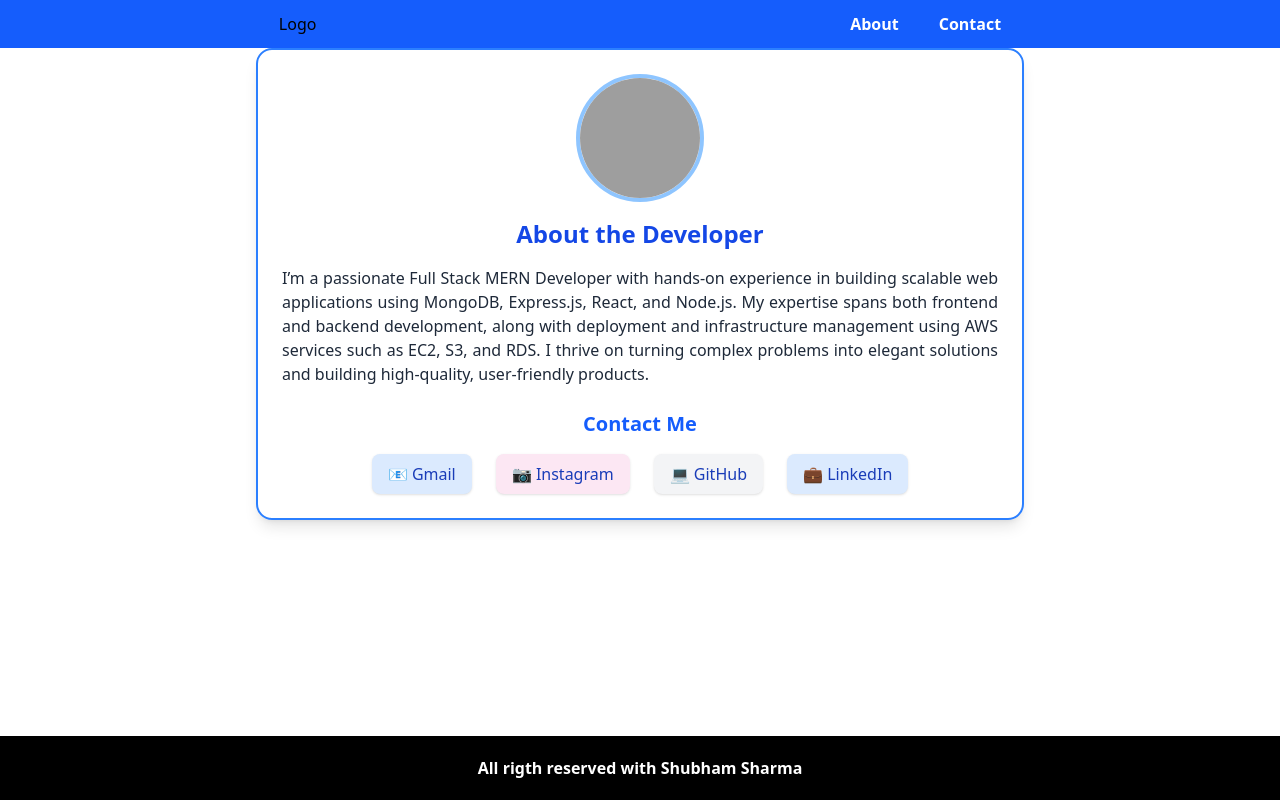
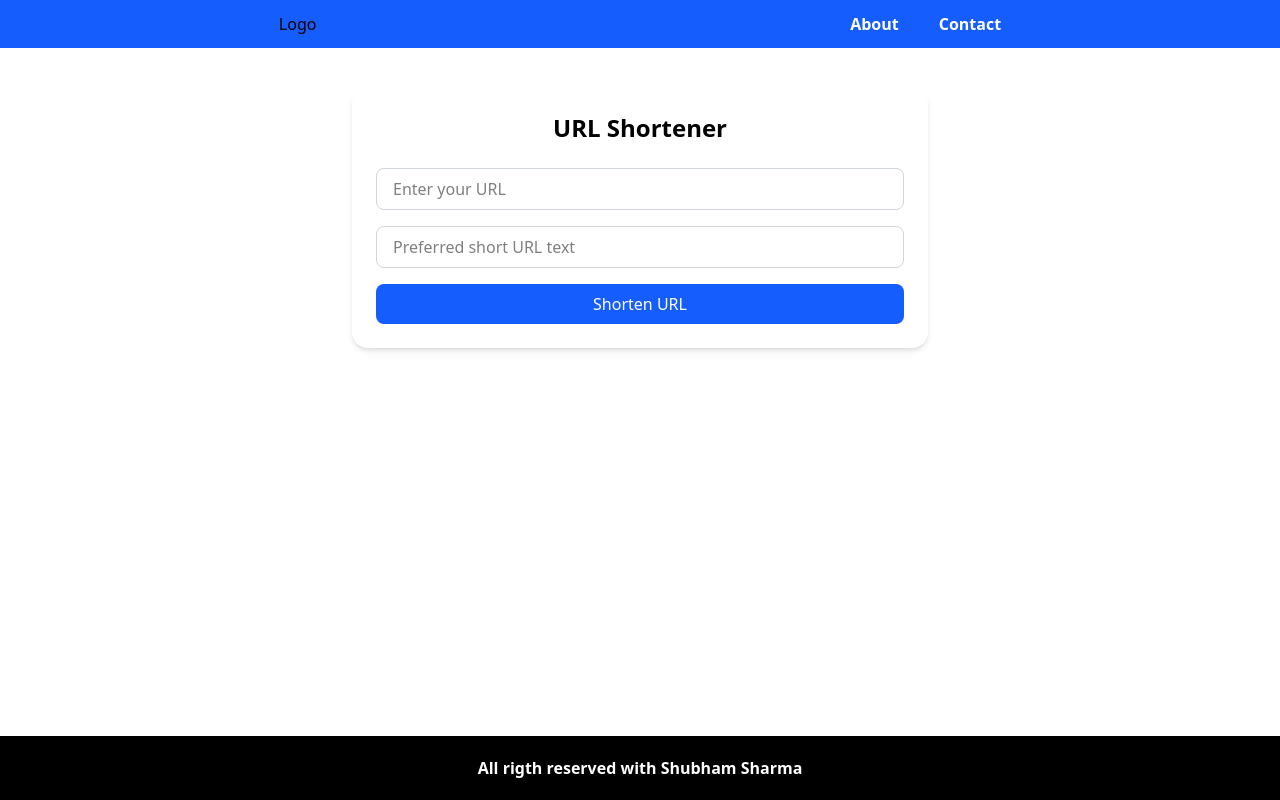
Before and after one commit to Shubhamsharma2002/Urlshotnerbyshubh, a Next.js app: page / in a window 1280 px wide. Built offline with nearby package versions, Linux system fonts and the light colour scheme; grey boxes are pictures that could not be loaded.

Commit message:
about section

```diff
--- a/app/page.jsx
+++ b/app/page.jsx
@@ -6,8 +6,8 @@ import About from "./About";
 export default function Home() {
   return (
            <>
-            {/* <Shotner/> */}
-            <About/>
+            <Shotner/>
+            {/* <About/> */}
            </>
   );
 }
```
